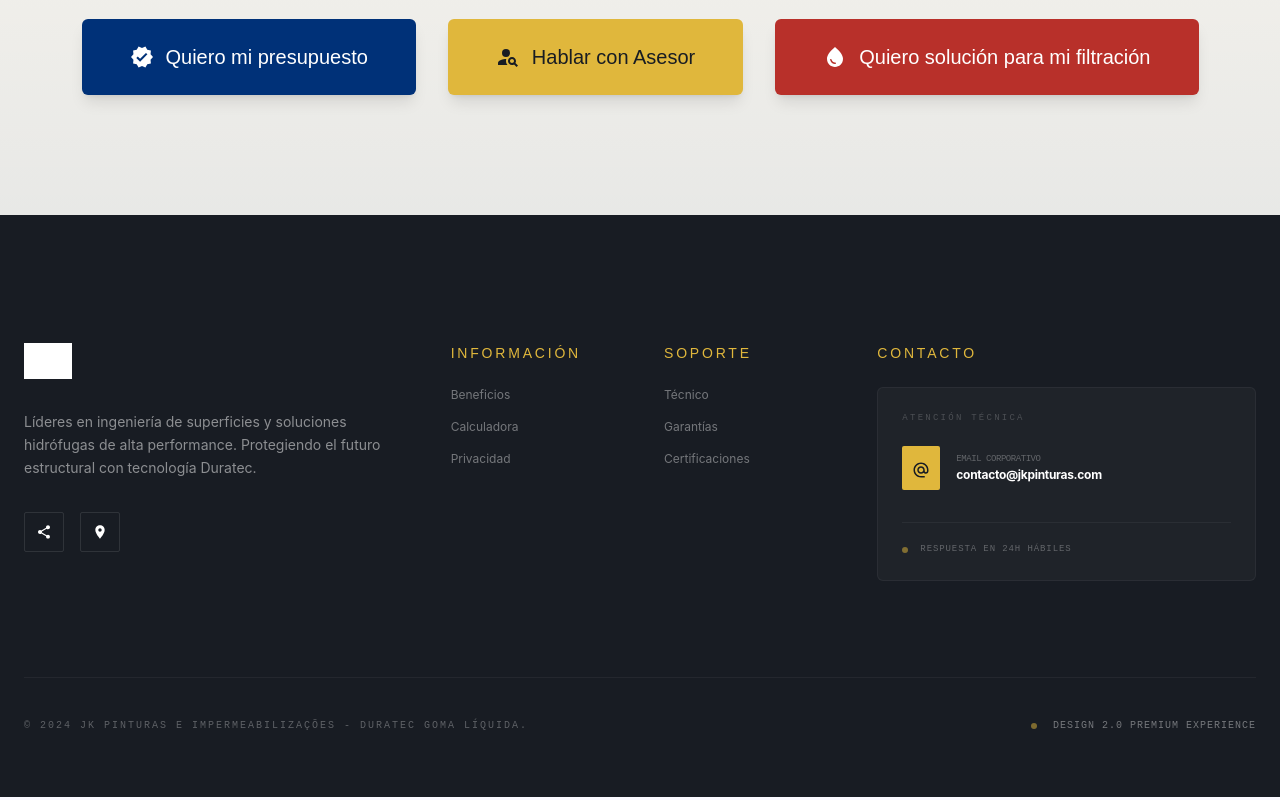
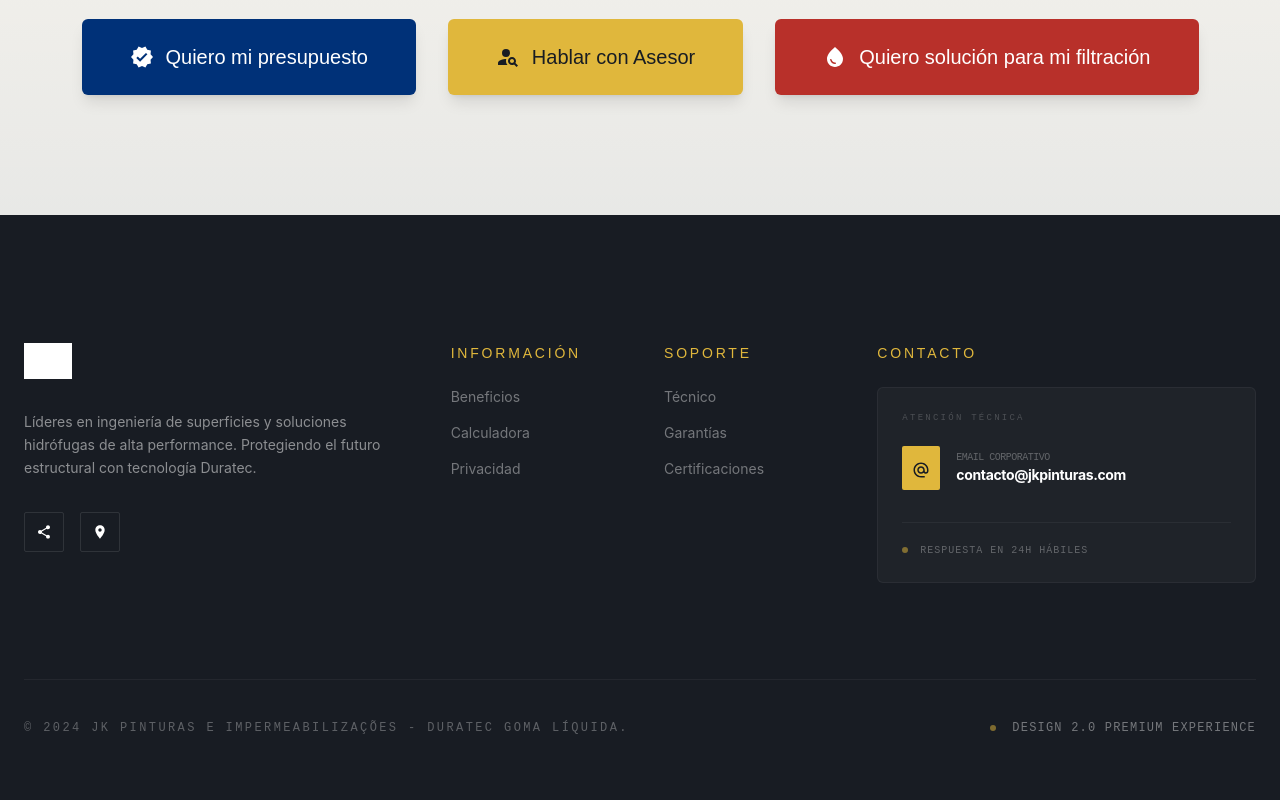
Before and after one commit to henriboss/lp-jkpinturas, a React (Vite) app in the folder frontend/: page / in a window 1280 px wide. Shown: the part 8197-8997 px from the top of the page. Built offline with nearby package versions, Linux system fonts and the light colour scheme; grey boxes are pictures that could not be loaded.

Commit message:
Aumenta fontes do Footer no Desktop

```diff
--- a/frontend/src/components/Footer.tsx
+++ b/frontend/src/components/Footer.tsx
@@ -29,7 +29,7 @@ const Footer: React.FC = () => {
 
           <div className="md:col-span-2 flex flex-col gap-6">
             <h4 className="font-display text-sm uppercase tracking-[0.2em] text-secondary">Información</h4>
-            <ul className="space-y-4 font-body text-white/40 text-xs">
+            <ul className="space-y-4 font-body text-white/40 md:text-sm">
               <li><a className="hover:text-white transition-colors" href="#beneficios">Beneficios</a></li>
               <li><a className="hover:text-white transition-colors" href="#calculadora">Calculadora</a></li>
               <li><a className="hover:text-white transition-colors" href="#">Privacidad</a></li>
@@ -38,7 +38,7 @@ const Footer: React.FC = () => {
 
           <div className="md:col-span-2 flex flex-col gap-6">
             <h4 className="font-display text-sm uppercase tracking-[0.2em] text-secondary">Soporte</h4>
-            <ul className="space-y-4 font-body text-white/40 text-xs">
+            <ul className="space-y-4 font-body text-white/40 md:text-sm">
               <li><a className="hover:text-white transition-colors" href="#">Técnico</a></li>
               <li><a className="hover:text-white transition-colors" href="#">Garantías</a></li>
               <li><a className="hover:text-white transition-colors" href="#">Certificaciones</a></li>
@@ -55,26 +55,26 @@ const Footer: React.FC = () => {
                   <AlternateEmailIcon sx={{ fontSize: 18 }} />
                 </div>
                 <div className="flex flex-col min-w-0">
-                  <span className="text-[9px] font-tech text-white/30 uppercase tracking-tighter">Email Corporativo</span>
-                  <span className="text-xs font-bold tracking-tight truncate">contacto@jkpinturas.com</span>
+                  <span className="font-tech md:text-[10px] text-white/30 uppercase tracking-tighter">Email Corporativo</span>
+                  <span className="text-xs md:text-sm font-bold tracking-tight truncate">contacto@jkpinturas.com</span>
                 </div>
               </a>
 
               <div className="mt-8 flex items-center gap-3 border-t border-white/5 pt-5">
                 <span className="w-1.5 h-1.5 rounded-full bg-secondary animate-pulse shrink-0"></span>
-                <span className="text-[9px] font-tech text-white/30 uppercase tracking-widest">Respuesta en 24h hábiles</span>
+                <span className="font-tech md:text-[10px] text-white/30 uppercase tracking-widest">Respuesta en 24h hábiles</span>
               </div>
             </div>
           </div>
         </div>
 
         <div className="pt-10 border-t border-white/5 flex flex-col md:flex-row justify-between items-center gap-6">
-          <p className="font-tech text-[10px] text-white/30 uppercase tracking-[0.2em]">
+          <p className="font-tech md:text-xs text-white/30 uppercase tracking-[0.2em]">
             © 2024 JK Pinturas e Impermeabilizações - Duratec Goma Líquida.
           </p>
           <div className="flex items-center gap-4">
             <span className="w-1.5 h-1.5 rounded-full bg-secondary animate-pulse"></span>
-            <p className="font-tech text-[10px] text-white/40 uppercase tracking-widest">
+            <p className="font-tech md:text-xs text-white/40 uppercase tracking-widest">
               Design 2.0 Premium Experience
             </p>
           </div>
```
